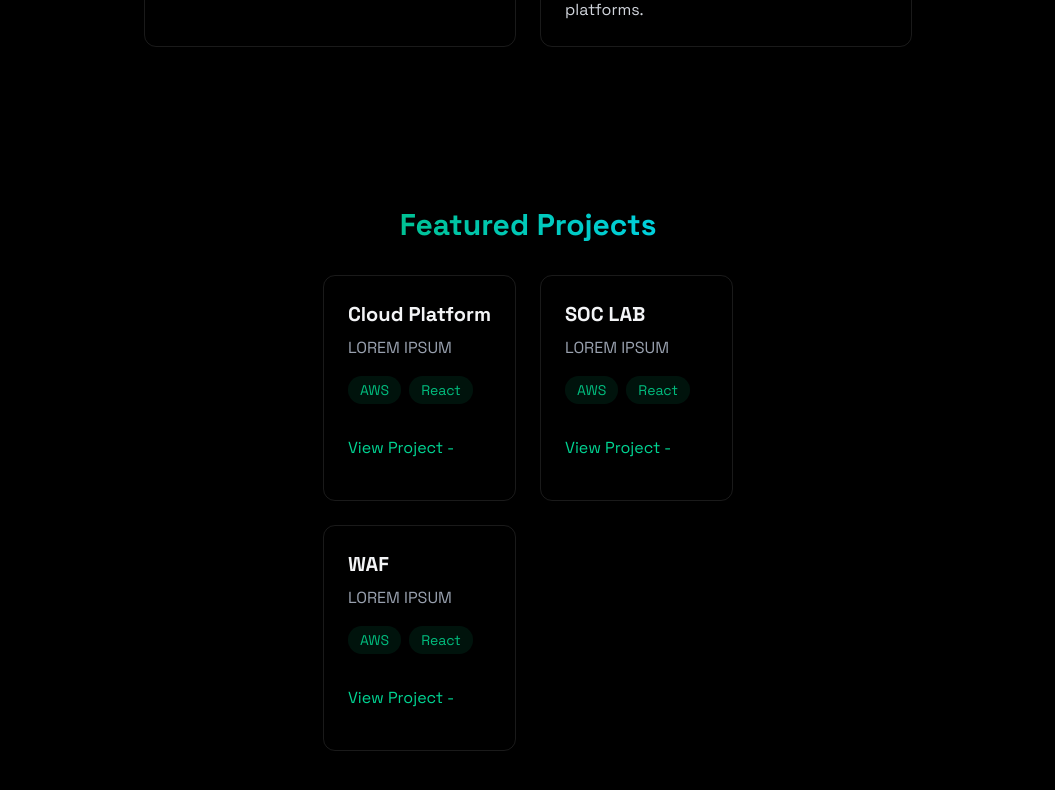
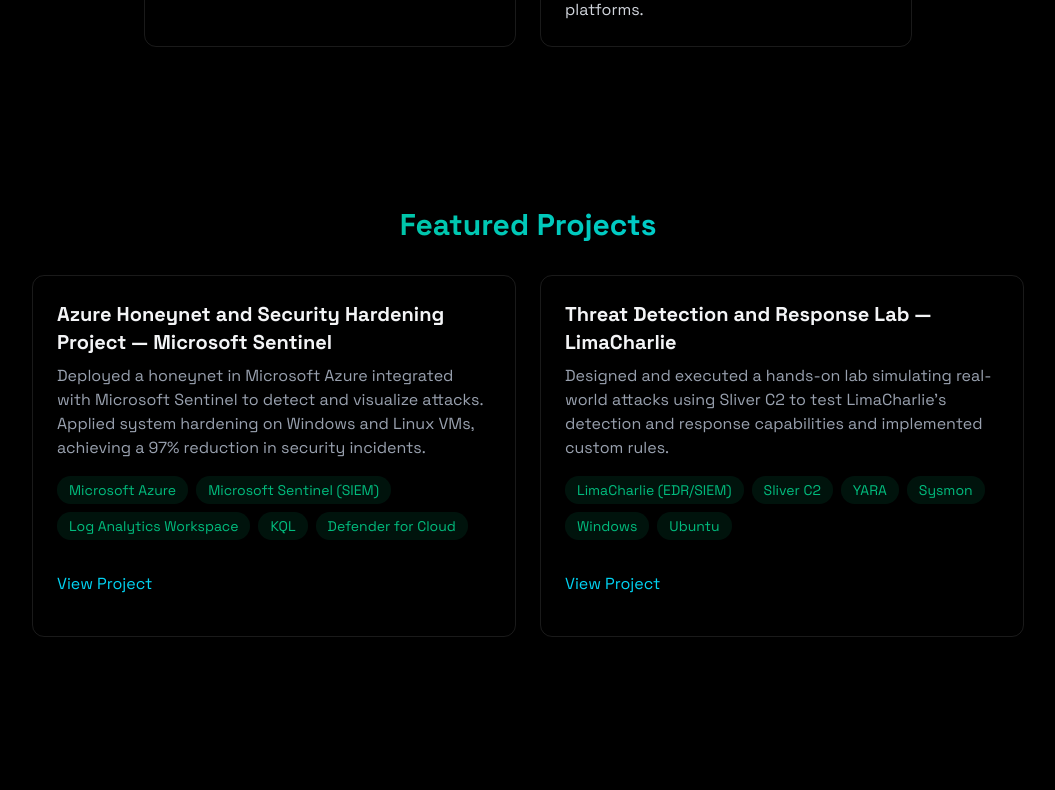
Before and after one commit to Igorth/igordiasthdev-portfolio, a React (Vite) app: page / in a window 1280 px wide. Shown: the part 1911-2701 px from the top of the page, without its empty margins (112-1167 px from the left). Built offline with nearby package versions, Linux system fonts and the light colour scheme.

Commit message:
feat:adding projects

```diff
--- a/index.html
+++ b/index.html
@@ -10,7 +10,7 @@
       rel="stylesheet"
     />
     <meta name="viewport" content="width=device-width, initial-scale=1.0" />
-    <title>Cybersecurity Analyst</title>
+    <title>Igor | Cybersecurity Analyst</title>
   </head>
   <body>
     <div id="root"></div>
--- a/src/components/sections/Projects.jsx
+++ b/src/components/sections/Projects.jsx
@@ -13,10 +13,25 @@
           </h2>
           <div className="grid grid-cols-1 md:grid-cols-2 gap-6">
             <div className="p-6 rounded-xl border border-white/10 hover:-translate-y-1 hover:border-emerald-500/30 hover:shadow-[0_2px_8px_rgba(59,130,246,0.1)] transition-all">
-              <h3 className="text-xl font-bold mb-2">Cloud Platform</h3>
-              <p className="text-gray-400 mb-4">LOREM IPSUM</p>
+              <h3 className="text-xl font-bold mb-2">
+                Azure Honeynet and Security Hardening Project — Microsoft
+                Sentinel
+              </h3>
+              <p className="text-gray-400 mb-4">
+                Deployed a honeynet in Microsoft Azure integrated with Microsoft
+                Sentinel to detect and visualize attacks. Applied system
+                hardening on Windows and Linux VMs, achieving a 97% reduction in
+                security incidents.
+              </p>
+
               <div className="flex flex-wrap gap-2 mb-4">
-                {["AWS", "React"].map((tech, key) => (
+                {[
+                  "Microsoft Azure",
+                  "Microsoft Sentinel (SIEM)",
+                  "Log Analytics Workspace",
+                  "KQL",
+                  "Defender for Cloud",
+                ].map((tech, key) => (
                   <span
                     key={key}
                     className="bg-emerald-500/10 text-emerald-500 py-1 px-3 rounded-full text-sm hover:bg-emerald-500/20 hover:shadow-[0_2px_8px_rgba(59,130,246,0.2)] transition"
@@ -27,19 +42,33 @@
               </div>
               <div className="flex justify-between items-center">
                 <a
-                  href="#"
-                  className="text-emerald-400 hover:text-emerald-300 transition-colors my-4"
+                  href="https://github.com/Igorth/soc-honeynet-azure"
+                  className="text-cyan-400 hover:text-cyan-300 transition-colors my-4"
+                  target="_blank"
                 >
-                  View Project -
+                  View Project
                 </a>
               </div>
             </div>
 
             <div className="p-6 rounded-xl border border-white/10 hover:-translate-y-1 hover:border-emerald-500/30 hover:shadow-[0_2px_8px_rgba(59,130,246,0.1)] transition-all">
-              <h3 className="text-xl font-bold mb-2">SOC LAB</h3>
-              <p className="text-gray-400 mb-4">LOREM IPSUM</p>
+              <h3 className="text-xl font-bold mb-2">
+                Threat Detection and Response Lab — LimaCharlie
+              </h3>
+              <p className="text-gray-400 mb-4">
+                Designed and executed a hands-on lab simulating real-world
+                attacks using Sliver C2 to test LimaCharlie’s detection and
+                response capabilities and implemented custom rules.
+              </p>
               <div className="flex flex-wrap gap-2 mb-4">
-                {["AWS", "React"].map((tech, key) => (
+                {[
+                  "LimaCharlie (EDR/SIEM)",
+                  "Sliver C2",
+                  "YARA",
+                  "Sysmon",
+                  "Windows",
+                  "Ubuntu",
+                ].map((tech, key) => (
                   <span
                     key={key}
                     className="bg-emerald-500/10 text-emerald-500 py-1 px-3 rounded-full text-sm hover:bg-emerald-500/20 hover:shadow-[0_2px_8px_rgba(59,130,246,0.2)] transition"
@@ -50,33 +79,12 @@
               </div>
               <div className="flex justify-between items-center">
                 <a
-                  href="#"
-                  className="text-emerald-400 hover:text-emerald-300 transition-colors my-4"
+                  href="https://github.com/Igorth/limacharlie-lab"
+                  className="text-cyan-400 hover:text-cyan-300 transition-colors my-4"
+                  target="_blank"
                 >
-                  View Project -
-                </a>
-              </div>
-            </div>
-
-            <div className="p-6 rounded-xl border border-white/10 hover:-translate-y-1 hover:border-emerald-500/30 hover:shadow-[0_2px_8px_rgba(59,130,246,0.1)] transition-all">
-              <h3 className="text-xl font-bold mb-2">WAF</h3>
-              <p className="text-gray-400 mb-4">LOREM IPSUM</p>
-              <div className="flex flex-wrap gap-2 mb-4">
-                {["AWS", "React"].map((tech, key) => (
-                  <span
-                    key={key}
-                    className="bg-emerald-500/10 text-emerald-500 py-1 px-3 rounded-full text-sm hover:bg-emerald-500/20 hover:shadow-[0_2px_8px_rgba(59,130,246,0.2)] transition"
-                  >
-                    {tech}
-                  </span>
-                ))}
-              </div>
-              <div className="flex justify-between items-center">
-                <a
-                  href="#"
-                  className="text-emerald-400 hover:text-emerald-300 transition-colors my-4"
-                >
-                  View Project -
+                  {" "}
+                  View Project
                 </a>
               </div>
             </div>
```
